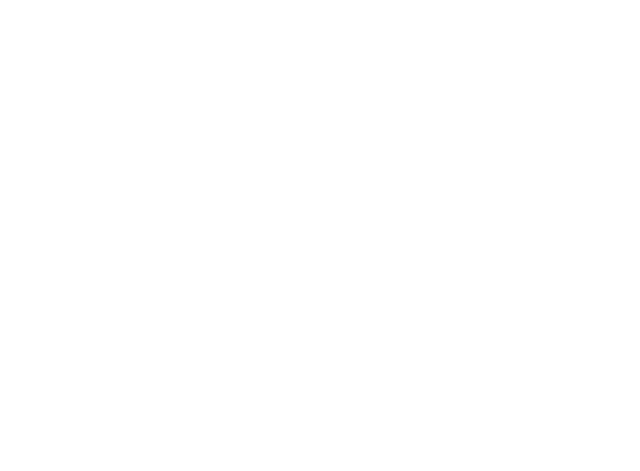
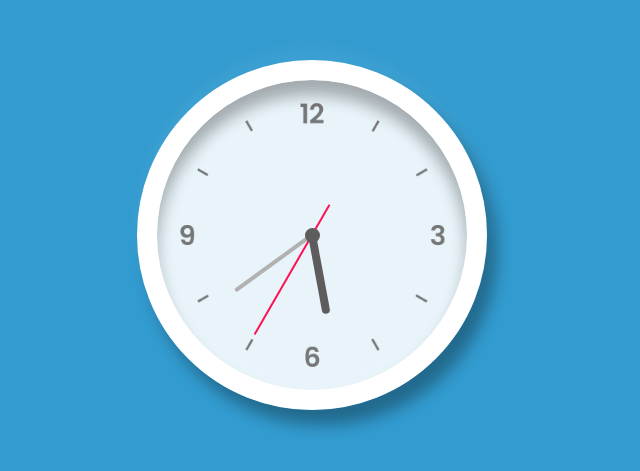
Before and after one commit to Amero0610/vue-mainpage, a Vue app: page /clockpage in a window 1280 px wide. Shown: the part 165-636 px from the top of the page, without its empty margins (328-968 px from the left). Built offline with nearby package versions, Linux system fonts and the light colour scheme.

Commit message:
Add clock page

```diff
--- a/src/router/index.js
+++ b/src/router/index.js
@@ -1,7 +1,8 @@
 import Vue from 'vue'
 import VueRouter from 'vue-router'
 import com_MainPage from '../views/mainPage.vue'
-import com_Test_Page from '../views/timerPage.vue'
+import com_TestPage from '../views/timerPage.vue'
+import com_clockPage from '../views/clockPage.vue'
 Vue.use(VueRouter)
 
 const routes = [
@@ -17,7 +18,12 @@
   {
     path:'/timerpage',
     name:"TimerPage",
-    component:com_Test_Page
+    component:com_TestPage
+  },
+  {
+    path:'/clockpage',
+    name:"ClockPage",
+    component:com_clockPage
   }
 ]
 
--- a/src/store/index.js
+++ b/src/store/index.js
@@ -2,7 +2,7 @@
  * @Author: AmeroL
  * @Date: 2022-03-06 01:29:21
  * @LastEditors: AmeroL
- * @LastEditTime: 2022-03-06 01:29:21
+ * @LastEditTime: 2022-03-07 02:45:39
  * @FilePath: \vue-mainpage\src\store\index.js
  * @email: vian8416@163.com
  */
@@ -13,6 +13,7 @@
 
 export default new Vuex.Store({
   state: {
+
   },
   getters: {
   },
--- /dev/null
+++ b/src/views/clockPage.vue
@@ -0,0 +1,147 @@
+<template>
+  <div class="clockPage">
+           <div v-title data-title="AmeroL的钟表"></div>
+    <div class="clock">
+      <div class="hour">
+        <div class="hr" id="hr"></div>
+      </div>
+      <div class="min">
+        <div class="mn" id="mn"></div>
+      </div>
+      <div class="sec">
+        <div class="sc" id="sc"></div>
+      </div>
+    </div>
+  </div>
+</template>
+<style >
+.clockPage {
+  margin: 0;
+  padding: 0;
+  box-sizing: border-box;
+}
+
+.clockPage {
+  display: flex;
+  justify-content: center;
+  align-items: center;
+  min-height: 100vh;
+  background: #329bcf;
+}
+
+.clockPage .clock {
+  width: 350px;
+  height: 350px;
+  display: flex;
+  justify-content: center;
+  align-items: center;
+  background: url(../assets/clockpageAssets/clock.png);
+  background-color: rgba(255, 255, 255, 0.89);
+  background-size: cover;
+  border: 20px solid #fff;
+  border-radius: 50%;
+  box-shadow: 0 -15px 15px rgba(255, 255, 255, 0.05),
+    inset 0 -15px 15px rgba(255, 255, 255, 0.05),
+    10px 15px 15px rgba(0, 0, 0, 0.322), inset 0 15px 15px rgba(0, 0, 0, 0.3);
+}
+
+.clockPage .clock:before {
+  content: "";
+  position: absolute;
+  width: 15px;
+  height: 15px;
+  background: #5e5c5d;
+  border-radius: 50%;
+  z-index: 100000;
+}
+
+.clockPage .clock .hour,
+.clockPage .clock .min,
+.clockPage .clock .sec {
+  position: absolute;
+}
+
+.clockPage .clock .hour,
+.clockPage .hr {
+  width: 160px;
+  height: 160px;
+}
+
+.clockPage .clock .min,
+.clockPage .mn {
+  width: 190px;
+  height: 190px;
+}
+
+.clockPage .clock .sec,
+.clockPage .sc {
+  width: 230px;
+  height: 230px;
+}
+
+.clockPage .hr,
+.clockPage .mn,
+.clockPage .sc {
+  display: flex;
+  justify-content: center;
+  /* align-items: center; */
+  position: absolute;
+  border-radius: 50%;
+}
+
+.clockPage .hr:before {
+  content: "";
+  position: absolute;
+  width: 8px;
+  height: 80px;
+  background: #5e5c5d;
+  z-index: 10;
+  border-radius: 6px 6px 0 0;
+}
+
+.clockPage .mn:before {
+  content: "";
+  position: absolute;
+  width: 4px;
+  height: 90px;
+  background: rgba(168, 165, 165, 0.849);
+  z-index: 11;
+  border-radius: 6px 6px 0 0;
+}
+
+.clockPage .sc:before {
+  content: "";
+  position: absolute;
+  width: 2px;
+  height: 150px;
+  background: #ff1053;
+  z-index: 12;
+  border-radius: 6px 6px 0 0;
+}
+</style>
+<script>
+export default {
+  data() {
+    return {};
+  },
+  methods: {},
+  mounted: function () {
+    const deg = 6;
+    const hr = document.getElementById("hr");
+    const mn = document.getElementById("mn");
+    const sc = document.getElementById("sc");
+    setInterval(() => {
+		let day = new Date();
+		let hh = day.getHours()*30;
+		let mm = day.getMinutes() * deg;
+		let ss = day.getSeconds() * deg;
+
+		let hhdeg = Number(hh)+Number(mm/12);
+
+		hr.style.transform = 'rotateZ('+hhdeg+'deg)';
+		mn.style.transform = 'rotateZ(' + mm + 'deg)';
+		sc.style.transform = 'rotateZ(' + ss + 'deg)';
+	});
+  },
+};
+</script>
--- a/src/views/mainPage.vue
+++ b/src/views/mainPage.vue
@@ -2,7 +2,7 @@
  * @Author: AmeroL
  * @Date: 2022-03-06 01:29:02
  * @LastEditors: AmeroL
- * @LastEditTime: 2022-03-06 01:29:02
+ * @LastEditTime: 2022-03-07 02:48:20
  * @FilePath: \vue-mainpage\src\views\mainPage.vue
  * @email: vian8416@163.com
 -->
@@ -10,7 +10,7 @@
 
 <template>
   <div class="container-fluid Mainbox">
-     <div v-title data-title="AmeroL的小屋子"></div>
+    <div v-title data-title="AmeroL的小屋子"></div>
     <div class="jumbotron">
       <h1 class="display-3">Amero's Page</h1>
       <p class="lead">Welcome to MyPage</p>
@@ -22,7 +22,14 @@
           class="btn btn-light btn-outline-primary"
           @click="linkto_Timer"
           role="button"
-          >This is a button</a
+          >Timer</a
+        >
+        <a
+          target="blank"
+          class="btn btn-light btn-outline-success"
+          @click="linkto_Clock"
+          role="button"
+          >Clock</a
         >
       </p>
     </div>
@@ -167,10 +174,13 @@
 </style>
 <script>
 export default {
-  methods:{
-    linkto_Timer:function(){
-      this.$router.push('/timerpage')
+  methods: {
+    linkto_Timer: function () {
+      this.$router.push("/timerpage");
+    },
+    linkto_Clock:function(){
+      this.$router.push("/clockpage");
     }
-  }
-}
+  },
+};
 </script>
```
Also changed, not shown: src/assets/clockpageAssets/clock.png (added).
